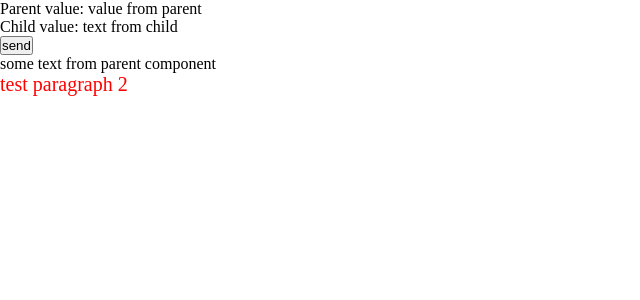
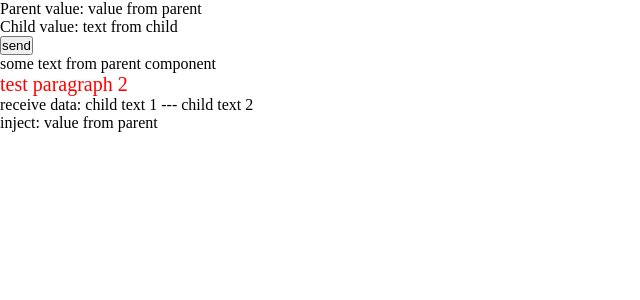
Before and after one commit to CooCoders/Co-Learning, a Vue app in the folder Vite+Vue3/vvue-demo1/: page / in a window 1280 px wide. Shown: the top 300 px of the page, without its empty margins (0-640 px from the left). Built offline with nearby package versions, Linux system fonts and the light colour scheme.

Commit message:
review inject

```diff
--- a/Vite+Vue3/vvue-demo1/src/components/review/Child1.vue
+++ b/Vite+Vue3/vvue-demo1/src/components/review/Child1.vue
@@ -5,15 +5,23 @@
     <button @click="send">send</button>
     <slot name="tst"></slot>
     <slot name="tst2"></slot>
+
+    <slot :txt1="test1" :txt2="test2"></slot>
+    <p>inject: {{ rtext }}</p>
   </div>
 </template>
 
 <script setup>
-import { ref, reactive } from 'vue'
+import { ref, reactive, inject } from 'vue'
 const emit = defineEmits(['sendData'])
 const text = ref('text from child')
 const send = () => {
   emit('sendData', text)
 }
+
+const rtext = inject('stext')
+
+const test1 = ref('child text 1')
+const test2 = ref('child text 2')
 </script>
 <style scoped></style>
--- a/Vite+Vue3/vvue-demo1/src/components/review/Parent.vue
+++ b/Vite+Vue3/vvue-demo1/src/components/review/Parent.vue
@@ -10,15 +10,23 @@
       <template v-slot:tst2>
         <div class="test">test paragraph 2</div>
       </template>
+
+      <template v-slot:default="data">
+        <div>
+          <p>receive data: {{ data.txt1 }} --- {{ data.txt2 }}</p>
+        </div>
+      </template>
     </Child1Vue>
   </div>
 </template>
 
 <script setup>
-import { ref, reactive } from 'vue'
+import { ref, reactive, provide } from 'vue'
 import Child1Vue from './Child1.vue'
 
 const text = ref('value from parent')
+
+provide('stext', text)
 
 const recData = (msg) => {
   text.value = msg.value
```
